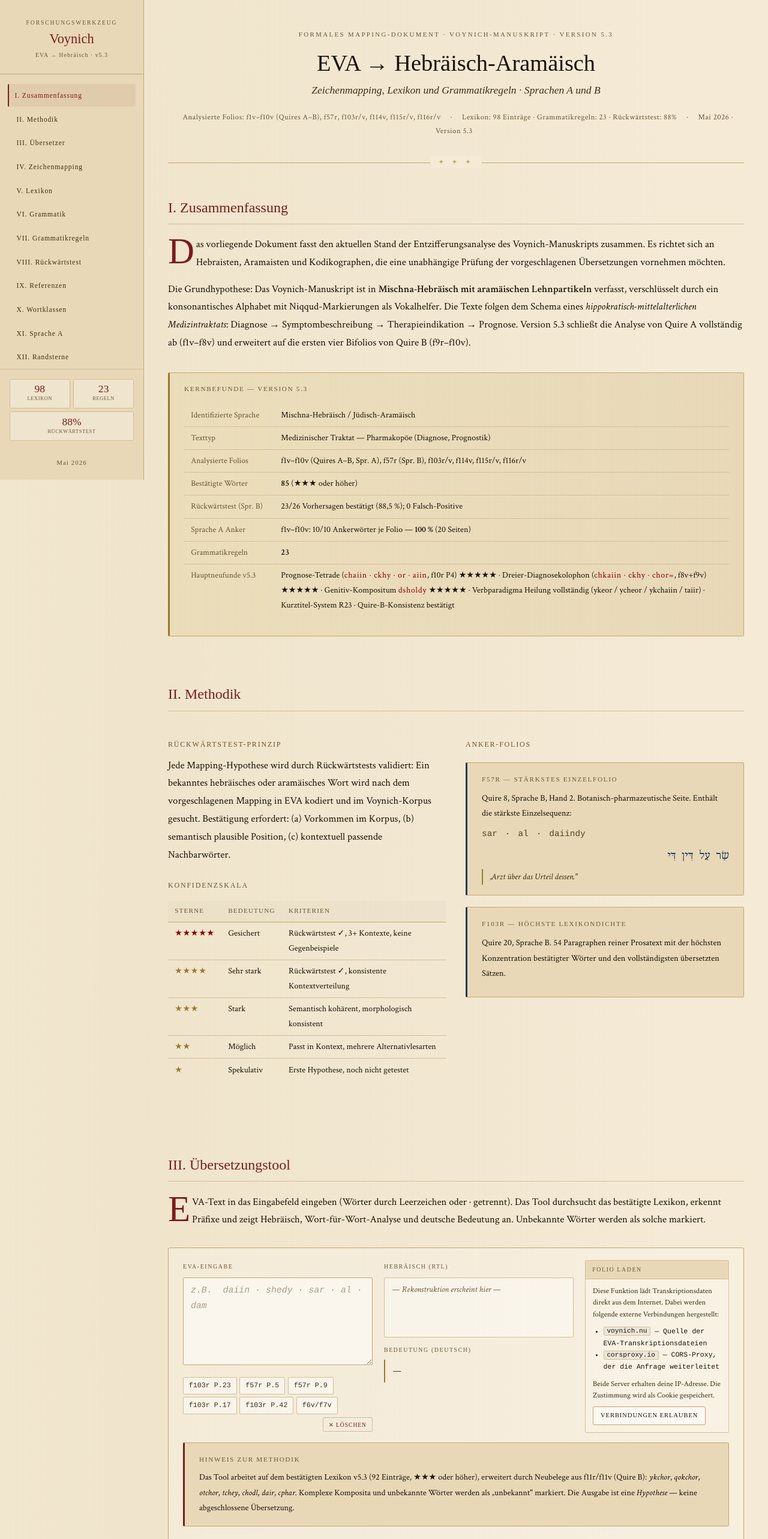
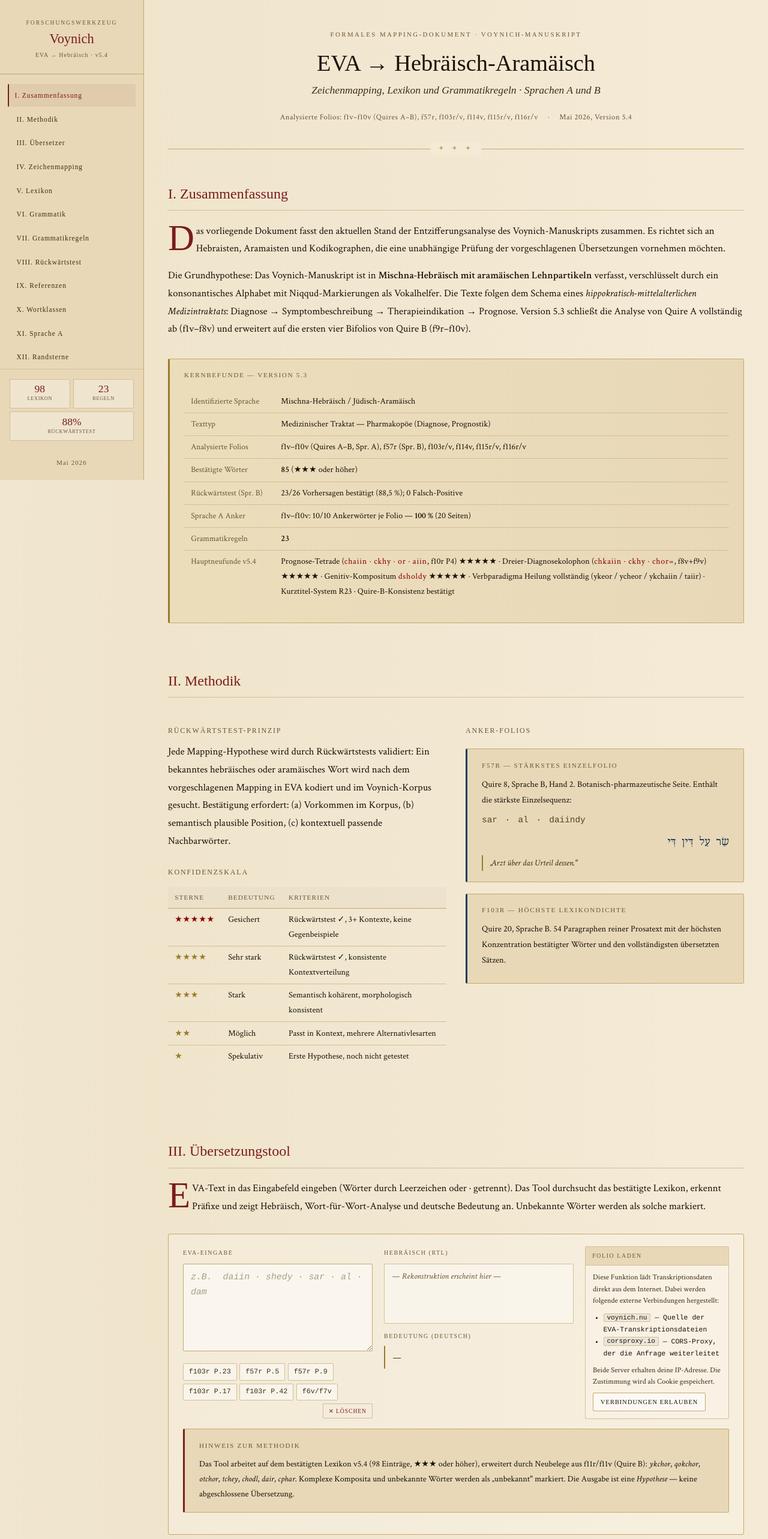
Before and after one commit to dmitrijkiltau/voynich, a SvelteKit app in the folder voynich-svelte/: page / in a window 1280 px wide. Shown: the top 2566 px of the page at 60% size. Built offline with nearby package versions, Linux system fonts and the light colour scheme; a web font is replaced by a local one.

Commit message:
feat: Update version references to v5.4 in various components and improve dynamic stats integration

```diff
--- a/voynich-svelte/src/app.html
+++ b/voynich-svelte/src/app.html
@@ -3,7 +3,7 @@
 	<head>
 		<meta charset="utf-8" />
 		<meta name="viewport" content="width=device-width, initial-scale=1" />
-		<title>Voynich-Übersetzer — EVA → Hebräisch</title>
+		<title>Voynich-Manuskript — EVA → Hebräisch</title>
 		%sveltekit.head%
 	</head>
 	<body data-sveltekit-preload-data="hover">
--- a/voynich-svelte/src/lib/components/GrammarSection.svelte
+++ b/voynich-svelte/src/lib/components/GrammarSection.svelte
@@ -69,7 +69,7 @@
 </div>
 
 <div class="box hl">
-	<div class="box-title">Verb-Paradigma y+k+[Terminus] — vollständig ab f11r/f11v <span class="new-badge">Neu v5.3</span></div>
+	<div class="box-title">Verb-Paradigma y+k+[Terminus] — vollständig ab f11r/f11v <span class="new-badge">Neu v5.4</span></div>
 	<p style="margin-bottom:.5rem;font-size:.92rem">Alle vier klinischen Ankerbegriffe erhalten eine Verbform durch Präfix-Schichtung <span class="eva">y</span> + <span class="eva">k</span> + Terminus:</p>
 	<table class="dt" style="margin-top:.4rem">
 		<thead>
--- a/voynich-svelte/src/lib/components/ReferencesSection.svelte
+++ b/voynich-svelte/src/lib/components/ReferencesSection.svelte
@@ -81,7 +81,7 @@
   </div>
 
   <div>
-    <h3>6 · f11r P.6 / f11v P.6 — Pupillenheilung &amp; positiver Kolophon <span class="new-badge">Neu v5.3</span></h3>
+    <h3>6 · f11r P.6 / f11v P.6 — Pupillenheilung &amp; positiver Kolophon <span class="new-badge">Neu v5.4</span></h3>
     <div class="box green ref-card">
       <div class="antonym-grid">
         <div>
--- a/voynich-svelte/src/lib/components/SummarySection.svelte
+++ b/voynich-svelte/src/lib/components/SummarySection.svelte
@@ -16,7 +16,7 @@
 				<tr><td>Sprache A Anker</td><td>f1v–f10v: 10/10 Ankerwörter je Folio — <strong>100 %</strong> (20 Seiten)</td></tr>
 				<tr><td>Grammatikregeln</td><td><strong>23</strong></td></tr>
 				<tr>
-					<td>Hauptneufunde v5.3</td>
+					<td>Hauptneufunde v5.4</td>
 					<td>
 						Prognose-Tetrade (<span class="conf5">chaiin · ckhy · or · aiin</span>, f10r P4) ★★★★★ ·
 						Dreier-Diagnosekolophon (<span class="conf5">chkaiin · ckhy · chor=</span>, f8v+f9v) ★★★★★ ·
--- a/voynich-svelte/src/lib/components/TranslatorTool.svelte
+++ b/voynich-svelte/src/lib/components/TranslatorTool.svelte
@@ -1,5 +1,5 @@
 <script>
-	import { PREFIXES, LEXICON, FOLIO_PAGES } from '$lib/translator-data.js';
+	import { PREFIXES, LEXICON, FOLIO_PAGES, STATS } from '$lib/translator-data.js';
 	import { browser } from '$app/environment';
 
 	let { input = $bindable('') } = $props();
@@ -347,7 +347,7 @@
 	<!-- ── Methodology note ── -->
 	<div class="box red method-note">
 		<div class="box-title">Hinweis zur Methodik</div>
-		<p>Das Tool arbeitet auf dem bestätigten Lexikon v5.3 (92 Einträge, ★★★ oder höher), erweitert durch Neubelege aus f11r/f11v (Quire B): <em>ykchor</em>, <em>qokchor</em>, <em>otchor</em>, <em>tchey</em>, <em>chodl</em>, <em>dair</em>, <em>cphar</em>. Komplexe Komposita und unbekannte Wörter werden als „unbekannt" markiert. Die Ausgabe ist eine <em>Hypothese</em> — keine abgeschlossene Übersetzung.</p>
+		<p>Das Tool arbeitet auf dem bestätigten Lexikon v{STATS.version} ({STATS.lexicon} Einträge, ★★★ oder höher), erweitert durch Neubelege aus f11r/f11v (Quire B): <em>ykchor</em>, <em>qokchor</em>, <em>otchor</em>, <em>tchey</em>, <em>chodl</em>, <em>dair</em>, <em>cphar</em>. Komplexe Komposita und unbekannte Wörter werden als „unbekannt" markiert. Die Ausgabe ist eine <em>Hypothese</em> — keine abgeschlossene Übersetzung.</p>
 	</div>
 </div>
 
--- a/voynich-svelte/src/routes/+page.svelte
+++ b/voynich-svelte/src/routes/+page.svelte
@@ -1,5 +1,5 @@
 <script>
-	import { MAPPING, LEXICON } from '$lib/translator-data.js';
+	import { MAPPING, LEXICON, STATS } from '$lib/translator-data.js';
 	import TranslatorTool from '$lib/components/TranslatorTool.svelte';
 	import MappingGrid from '$lib/components/MappingGrid.svelte';
 	import LexiconSection from '$lib/components/LexiconSection.svelte';
@@ -16,13 +16,6 @@
 	let evaInput      = $state('');
 	let activeSection = $state('tool');
 	let menuOpen      = $state(false);
-
-	const STATS = {
-		lexicon:   LEXICON.length,
-		rules:     23,
-		backtest: '88%',
-		backtestFraction: '23/26',
-	};
 
 	const NAV_ITEMS = [
 		{ id: 'abstract',        label: 'I. Zusammenfassung' },
@@ -74,7 +67,7 @@
 
 <!-- Mobile top bar -->
 <header class="mobile-header">
-	<span class="mobile-title">Voynich · Mapping-Dokument v5.3</span>
+	<span class="mobile-title">Voynich · Mapping-Dokument v{STATS.version}</span>
 	<button class="menu-toggle" onclick={() => menuOpen = !menuOpen} aria-label="Navigation öffnen/schließen">
 		{menuOpen ? '✕' : '☰'}
 	</button>
@@ -91,7 +84,7 @@
 		<div class="sidebar-brand">
 			<div class="brand-kicker">Forschungswerkzeug</div>
 			<div class="brand-name">Voynich</div>
-			<div class="brand-sub">EVA → Hebräisch · v5.3</div>
+			<div class="brand-sub">EVA → Hebräisch · v{STATS.version}</div>
 		</div>
 
 		<nav class="sidebar-nav">
@@ -127,15 +120,13 @@
 	<!-- Main content -->
 	<main class="main-content">
 		<header class="page-header">
-			<div class="kicker">Formales Mapping-Dokument · Voynich-Manuskript · Version 5.3</div>
+			<div class="kicker">Formales Mapping-Dokument · Voynich-Manuskript</div>
 			<h1>EVA → Hebräisch-Aramäisch</h1>
 			<div class="subtitle">Zeichenmapping, Lexikon und Grammatikregeln · Sprachen A und B</div>
 			<div class="meta-line">
 				<span>Analysierte Folios: f1v–f10v (Quires A–B), f57r, f103r/v, f114v, f115r/v, f116r/v</span>
 				<span>·</span>
-				<span>Lexikon: {STATS.lexicon} Einträge · Grammatikregeln: {STATS.rules} · Rückwärtstest: {STATS.backtest}</span>
-				<span>·</span>
-				<span>Mai 2026 · Version 5.3</span>
+				<span>Mai 2026, Version {STATS.version}</span>
 			</div>
 		</header>
 
@@ -225,7 +216,7 @@
 		</section>
 
 		<footer class="page-footer">
-			<p>Voynich-Manuskript — Formales Mapping-Dokument · Version 5.3 · Mai 2026</p>
+			<p>Voynich-Manuskript — Formales Mapping-Dokument · Version {STATS.version} · Mai 2026</p>
 			<p>Lexikon: {STATS.lexicon} Einträge · Grammatikregeln: {STATS.rules} · Rückwärtstest: {STATS.backtest} ({STATS.backtestFraction})</p>
 			<p class="disclaimer">Dieses Dokument ist ein Forschungshilfsmittel. Alle Übersetzungen sind Hypothesen und laden zur Falsifikation ein.<br>
 			Konfidenzbewertungen beziehen sich auf Konsistenz im vorliegenden Korpus.</p>
```
Also changed, not shown: voynich-svelte/src/lib/translator-data.js.
